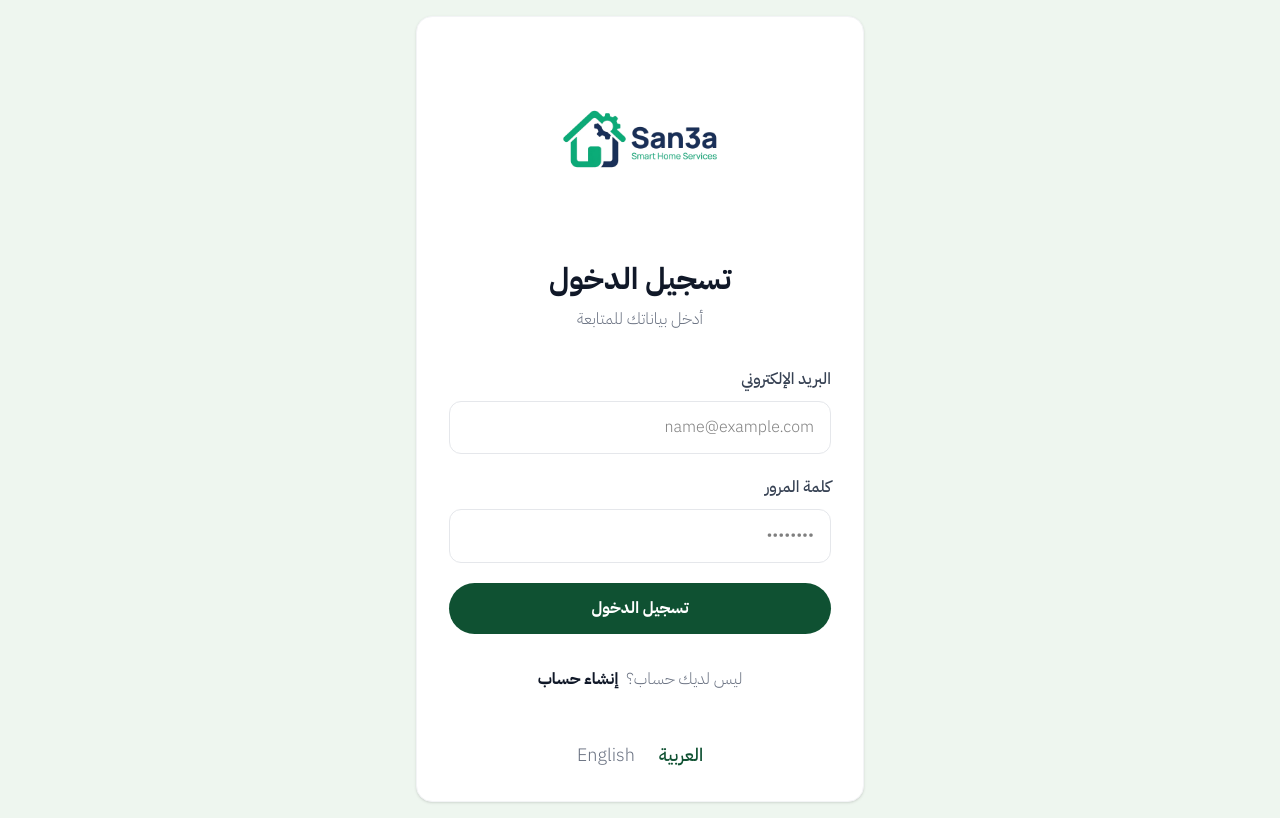
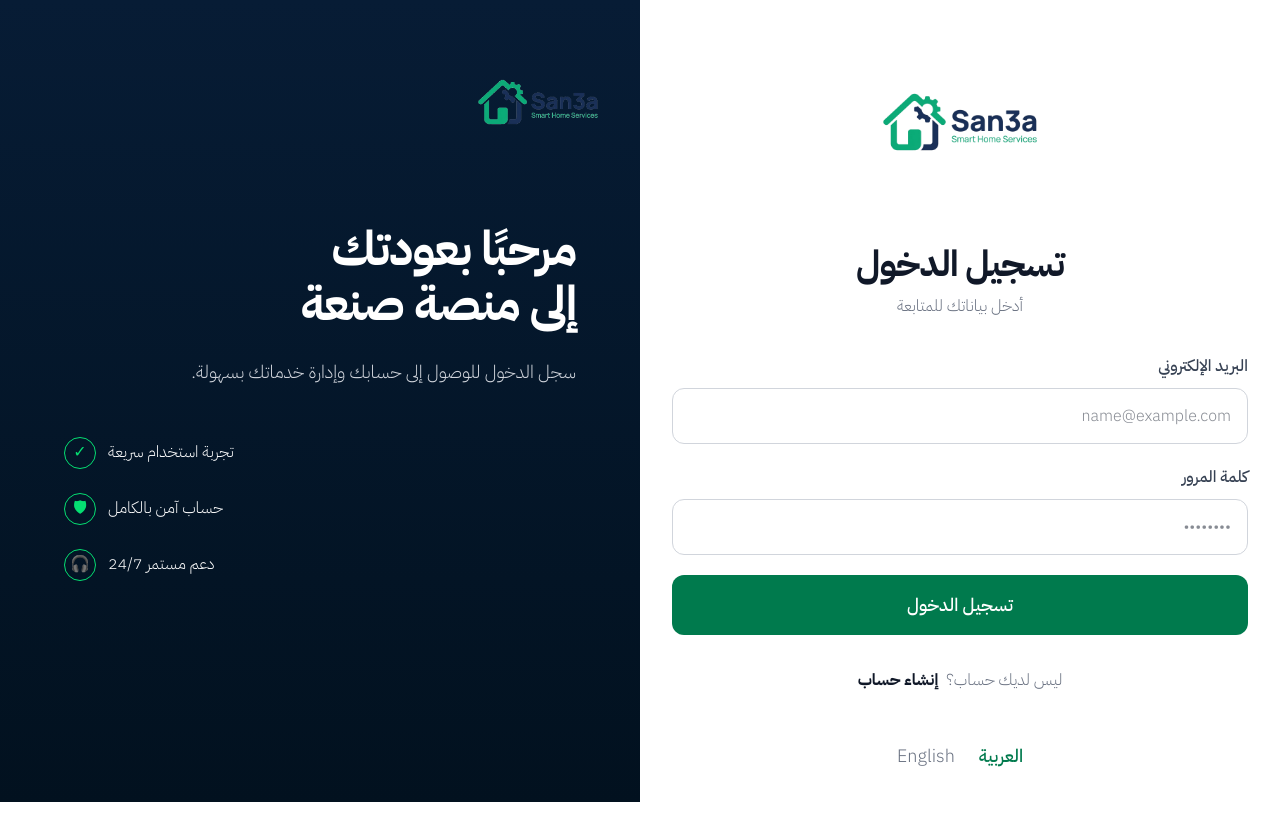
Before and after one commit to mohamedmadyan56/SAN3A-MAIN, a Next.js app in the folder frontend/: page /login in a window 1280 px wide. Built offline with nearby package versions, Linux system fonts and the light colour scheme; no server answers.

Commit message:
fix: revert login/register to original split-panel design
Restore the previous login/register layout with dark gradient banner
on the right and centered form on the left. Keeps the new
localStorage keys (user_avatar, user_id) for profile features.

```diff
--- a/frontend/src/app/(auth)/login/page.tsx
+++ b/frontend/src/app/(auth)/login/page.tsx
@@ -5,7 +5,6 @@ import axios from 'axios';
 import Image from 'next/image';
 import { useRouter } from 'next/navigation';
 import { toast } from 'react-hot-toast';
-import { API_BASE, extractTextContent } from '@/lib/api';
 
 export default function LoginPage() {
   const router = useRouter();
@@ -23,12 +22,11 @@ export default function LoginPage() {
     e.preventDefault();
     setIsLoading(true);
 
-    // تشغيل الـ Toast اللودينج الاحترافي
     const loginToast = toast.loading('جاري التحقق من البيانات...');
 
     try {
       const response = await axios.post(
-        `${API_BASE}/users/login`,
+        'http://localhost:5000/api/v1/users/login',
         { email, password }
       );
 
@@ -39,19 +37,16 @@ export default function LoginPage() {
         localStorage.setItem('user_token', token);
         localStorage.setItem('token', token);
 
-        // تخزين بيانات الجلسة في المتصفح
         localStorage.setItem('user_token', token);
         localStorage.setItem('user_role', userRole);
         localStorage.setItem('user_name', data?.user?.name || '');
         localStorage.setItem('user_avatar', data?.user?.avatar || '');
         localStorage.setItem('user_id', data?.user?._id || '');
 
-        // تحويل الـ Toast لـ النجاح
         toast.success(`مرحبًا بعودتك يا ${data?.user?.name || ''} 🎉`, {
           id: loginToast,
         });
 
-        // التوجيه الذكي للمستخدم بناءً على الـ Role
         setTimeout(() => {
           if (userRole === 'craftsman') {
             router.push('/dashboard/craftsman');
@@ -62,10 +57,11 @@ export default function LoginPage() {
           }
         }, 800);
       }
-    } catch (err: unknown) {
-      const msg = extractTextContent(err, 'بريد إلكتروني أو كلمة مرور غير صحيحة، تأكد وحاول مجدداً');
+    } catch (err: any) {
+      const msg =
+        err.response?.data?.message ||
+        'بريد إلكتروني أو كلمة مرور غير صحيحة، تأكد وحاول مجدداً';
 
-      // تحويل نفس الـ Toast لـ خطأ
       toast.error(msg, {
         id: loginToast,
       });
@@ -75,10 +71,59 @@ export default function LoginPage() {
   };
 
   return (
-    <div className="min-h-screen bg-[#eef6ef] flex items-center justify-center p-4" dir="rtl">
-        <div className="w-full max-w-md rounded-2xl shadow-sm border border-gray-100 p-8 bg-white">
+    <div className="min-h-screen flex flex-row-reverse bg-white">
 
-          {/* اللوجو فوق الفورم */}
+      <div className="hidden lg:flex w-1/2 bg-gradient-to-b from-[#071C35] to-[#02111F] text-white relative">
+        <div className="w-full flex flex-col justify-center px-16">
+
+          <div className="absolute top-8 right-8">
+            <Image
+              src="/logo.png"
+              alt="Logo"
+              width={140}
+              height={45}
+              priority
+              className="object-contain"
+            />
+          </div>
+
+          <h1 className="text-5xl font-black leading-[1.15] tracking-tight mb-6">
+            مرحبًا بعودتك<br />
+            إلى منصة صنعة
+          </h1>
+
+          <p className="text-gray-300 text-lg font-light leading-[1.9] mb-12">
+            سجل الدخول للوصول إلى حسابك وإدارة خدماتك بسهولة.
+          </p>
+
+          <div className="space-y-6">
+            <div className="flex items-center gap-3 justify-end">
+              <span>تجربة استخدام سريعة</span>
+              <div className="w-8 h-8 rounded-full border border-green-400 flex items-center justify-center text-green-400">
+                ✓
+              </div>
+            </div>
+
+            <div className="flex items-center gap-3 justify-end">
+              <span>حساب آمن بالكامل</span>
+              <div className="w-8 h-8 rounded-full border border-green-400 flex items-center justify-center text-green-400">
+                🛡
+              </div>
+            </div>
+
+            <div className="flex items-center gap-3 justify-end">
+              <span>دعم مستمر 24/7</span>
+              <div className="w-8 h-8 rounded-full border border-green-400 flex items-center justify-center text-green-400">
+                🎧
+              </div>
+            </div>
+          </div>
+        </div>
+      </div>
+
+      <div className="w-full lg:w-1/2 flex items-center justify-center p-8">
+        <div className="w-full max-w-xl" dir="rtl">
+
           <div className="flex justify-center mb-8">
             <Image
               src="/logo.png"
@@ -91,13 +136,12 @@ export default function LoginPage() {
           </div>
 
           <div className="text-center mb-8">
-            <h2 className="text-3xl font-bold text-gray-900 mb-2">
+            <h2 className="text-4xl font-black text-gray-900 mb-2 tracking-tight">
               تسجيل الدخول
             </h2>
             <p className="text-gray-500">أدخل بياناتك للمتابعة</p>
           </div>
 
-          {/* الفورم */}
           <form onSubmit={handleSubmit} className="space-y-5">
 
             <div>
@@ -110,7 +154,7 @@ export default function LoginPage() {
                 value={email}
                 onChange={(e) => setEmail(e.target.value)}
                 placeholder="name@example.com"
-                className="border border-gray-200 rounded-xl px-4 py-3 text-right w-full focus:border-[#0f5132] focus:ring-1 focus:ring-[#0f5132] outline-none"
+                className="w-full h-14 rounded-xl border border-gray-300 px-4 focus:outline-none focus:ring-2 focus:ring-[#007A4D] text-gray-900"
               />
             </div>
 
@@ -124,20 +168,19 @@ export default function LoginPage() {
                 value={password}
                 onChange={(e) => setPassword(e.target.value)}
                 placeholder="••••••••"
-                className="border border-gray-200 rounded-xl px-4 py-3 text-right w-full focus:border-[#0f5132] focus:ring-1 focus:ring-[#0f5132] outline-none"
+                className="w-full h-14 rounded-xl border border-gray-300 px-4 focus:outline-none focus:ring-2 focus:ring-[#007A4D] text-gray-900"
               />
             </div>
 
             <button
               type="submit"
               disabled={isLoading}
-              className="w-full bg-[#0f5132] text-white rounded-full font-bold hover:bg-[#0c3f27] transition-colors py-3 disabled:opacity-60"
+              className="w-full bg-[#007A4D] hover:bg-[#006341] disabled:bg-gray-400 transition text-white py-4 rounded-xl text-lg font-medium"
             >
               {isLoading ? 'جاري تسجيل الدخول...' : 'تسجيل الدخول'}
             </button>
           </form>
 
-          {/* الروابط السفلية */}
           <div className="text-center mt-8">
             <span className="text-gray-500">ليس لديك حساب؟</span>
             <button
@@ -150,11 +193,12 @@ export default function LoginPage() {
           </div>
 
           <div className="flex justify-center gap-6 mt-12 text-lg">
-            <button className="text-[#0f5132] font-medium">العربية</button>
+            <button className="text-[#007A4D] font-medium">العربية</button>
             <button className="text-gray-500">English</button>
           </div>
 
         </div>
+      </div>
     </div>
   );
 }
--- a/frontend/src/app/(auth)/register/page.tsx
+++ b/frontend/src/app/(auth)/register/page.tsx
@@ -4,7 +4,6 @@ import React, { useEffect, useState } from 'react';
 import axios from 'axios';
 import Image from 'next/image';
 import { useRouter } from 'next/navigation';
-import { API_BASE, extractTextContent } from '@/lib/api';
 
 export default function RegisterPage() {
   const navigate = useRouter();
@@ -32,7 +31,7 @@ export default function RegisterPage() {
 
     try {
       const response = await axios.post(
-        `${API_BASE}/users/signup`,
+        'http://localhost:5000/api/v1/users/signup',
         { name, email, phone, password, role }
       );
 
@@ -47,8 +46,10 @@ export default function RegisterPage() {
         localStorage.setItem('user_id', response.data.data?.user?._id || '');
         navigate.push('/');
       }
-    } catch (err: unknown) {
-      const msg = extractTextContent(err, 'حدث خطأ أثناء إنشاء الحساب، يرجى المحاولة مرة أخرى');
+    } catch (err: any) {
+      const msg =
+        err.response?.data?.message ||
+        'حدث خطأ أثناء إنشاء الحساب، يرجى المحاولة مرة أخرى';
       setErrorMessage(msg);
     } finally {
       setIsLoading(false);
@@ -56,10 +57,61 @@ export default function RegisterPage() {
   };
 
   return (
-    <div className="min-h-screen bg-[#eef6ef] flex items-center justify-center p-4" dir="rtl">
-        <div className="w-full max-w-md rounded-2xl shadow-sm border border-gray-100 p-8 bg-white">
+    <div className="min-h-screen flex flex-row-reverse bg-white">
 
-          {/* اللوجو فوق الفورم */}
+      <div className="hidden lg:flex w-1/2 bg-gradient-to-b from-[#071C35] to-[#02111F] text-white relative">
+        <div className="w-full flex flex-col justify-center px-16">
+
+          <div className="absolute top-8 right-8">
+            <Image
+              src="/logo.png"
+              alt="San3a Logo"
+              width={140}
+              height={45}
+              priority
+              className="object-contain"
+            />
+          </div>
+
+          <h1 className="text-6xl font-black leading-[1.1] tracking-tight mb-6">
+            انضم إلى مجتمعنا من<br />
+            المحترفين الموثوقين<br />
+            وأصحاب المنازل السعداء
+          </h1>
+
+          <p className="text-gray-300 text-lg font-light leading-[1.9] mb-12">
+            المنصة الأكثر موثوقية لخدمات المنازل الذكية الاحترافية.<br />
+            آمنة، موثوقة، وسلسة.
+          </p>
+
+          <div className="space-y-6">
+            <div className="flex items-center gap-3 justify-end">
+              <span>شبكة محترفين موثقة</span>
+              <div className="w-8 h-8 rounded-full border border-green-400 flex items-center justify-center text-green-400">
+                ✓
+              </div>
+            </div>
+
+            <div className="flex items-center gap-3 justify-end">
+              <span>حماية دفع آمنة</span>
+              <div className="w-8 h-8 rounded-full border border-green-400 flex items-center justify-center text-green-400">
+                🛡
+              </div>
+            </div>
+
+            <div className="flex items-center gap-3 justify-end">
+              <span>دعم فني متخصص على مدار الساعة</span>
+              <div className="w-8 h-8 rounded-full border border-green-400 flex items-center justify-center text-green-400">
+                🎧
+              </div>
+            </div>
+          </div>
+        </div>
+      </div>
+
+      <div className="w-full lg:w-1/2 flex items-center justify-center p-8">
+        <div className="w-full max-w-xl" dir="rtl">
+
           <div className="flex justify-center mb-8">
             <Image
               src="/logo.png"
@@ -72,13 +124,12 @@ export default function RegisterPage() {
           </div>
 
           <div className="text-center mb-8">
-            <h2 className="text-3xl font-bold text-gray-900 mb-2">
+            <h2 className="text-4xl font-black text-gray-900 mb-2 tracking-tight">
               إنشاء حساب
             </h2>
             <p className="text-gray-500">ابدأ رحلتك مع صنعة اليوم.</p>
           </div>
 
-          {/* رسائل التنبيه والخطأ */}
           {errorMessage && (
             <div className="bg-red-50 border border-red-200 text-red-600 p-4 rounded-xl mb-4 text-sm font-medium">
               {errorMessage}
@@ -91,14 +142,13 @@ export default function RegisterPage() {
             </div>
           )}
 
-          {/* اختيار نوع الحساب */}
           <div className="grid grid-cols-2 gap-3 mb-8">
             <button
               type="button"
               onClick={() => setRole('customer')}
                 className={`py-4 rounded-xl font-bold transition-all tracking-tight ${
                   role === 'customer'
-                    ? 'bg-[#0f5132] text-white shadow-md'
+                    ? 'bg-[#007A4D] text-white shadow-md'
                     : 'bg-[#EEF5F1] text-gray-700 hover:bg-gray-200'
                 }`}
               >
@@ -110,7 +160,7 @@ export default function RegisterPage() {
                 onClick={() => setRole('craftsman')}
                 className={`py-4 rounded-xl font-bold transition-all tracking-tight ${
                   role === 'craftsman'
-                    ? 'bg-[#0f5132] text-white shadow-md'
+                    ? 'bg-[#007A4D] text-white shadow-md'
                     : 'bg-[#EEF5F1] text-gray-700 hover:bg-gray-200'
                 }`}
               >
@@ -118,7 +168,6 @@ export default function RegisterPage() {
               </button>
           </div>
 
-          {/* فورم إدخال البيانات */}
           <form className="space-y-5" onSubmit={handleSubmit}>
             <div>
               <label className="block mb-2 text-gray-700 font-medium">
@@ -131,7 +180,7 @@ export default function RegisterPage() {
                 value={name}
                 onChange={(e) => setName(e.target.value)}
                 placeholder="أدخل اسمك الكامل"
-                className="border border-gray-200 rounded-xl px-4 py-3 text-right w-full focus:border-[#0f5132] focus:ring-1 focus:ring-[#0f5132] outline-none"
+                className="w-full h-14 rounded-xl border border-gray-300 px-4 focus:outline-none focus:ring-2 focus:ring-[#007A4D] text-gray-900"
               />
             </div>
 
@@ -146,7 +195,7 @@ export default function RegisterPage() {
                   value={email}
                   onChange={(e) => setEmail(e.target.value)}
                   placeholder="name@example.com"
-                  className="border border-gray-200 rounded-xl px-4 py-3 text-right w-full focus:border-[#0f5132] focus:ring-1 focus:ring-[#0f5132] outline-none"
+                  className="w-full h-14 rounded-xl border border-gray-300 px-4 focus:outline-none focus:ring-2 focus:ring-[#007A4D] text-gray-900"
                 />
               </div>
 
@@ -162,7 +211,7 @@ export default function RegisterPage() {
                   placeholder="+20 100 000 0000"
                   pattern="^\+?[0-9\s]{8,15}$"
                   title="يرجى إدخال رقم هاتف صحيح (أرقام فقط، يمكن أن يبدأ بـ +)"
-                  className="border border-gray-200 rounded-xl px-4 py-3 text-right w-full focus:border-[#0f5132] focus:ring-1 focus:ring-[#0f5132] outline-none"
+                  className="w-full h-14 rounded-xl border border-gray-300 px-4 focus:outline-none focus:ring-2 focus:ring-[#007A4D] text-gray-900"
                 />
               </div>
             </div>
@@ -178,17 +227,16 @@ export default function RegisterPage() {
                 value={password}
                 onChange={(e) => setPassword(e.target.value)}
                 placeholder="8 أحرف على الأقل"
-                className="border border-gray-200 rounded-xl px-4 py-3 text-right w-full focus:border-[#0f5132] focus:ring-1 focus:ring-[#0f5132] outline-none"
+                className="w-full h-14 rounded-xl border border-gray-300 px-4 focus:outline-none focus:ring-2 focus:ring-[#007A4D] text-gray-900"
               />
             </div>
 
-            {/* شروط وسياسة الخصوصية */}
             <div className="flex items-center gap-3 justify-start select-none">
               <input
                 id="terms"
                 type="checkbox"
                 required
-                className="w-5 h-5 accent-[#0f5132] cursor-pointer"
+                className="w-5 h-5 accent-[#007A4D] cursor-pointer"
               />
               <label htmlFor="terms" className="text-gray-700 cursor-pointer text-sm font-medium">
                 أوافق على الشروط وسياسة الخصوصية
@@ -198,7 +246,7 @@ export default function RegisterPage() {
             <button
               type="submit"
               disabled={isLoading}
-              className="w-full bg-[#0f5132] text-white rounded-full font-bold hover:bg-[#0c3f27] transition-colors py-3 disabled:opacity-60"
+              className="w-full bg-[#007A4D] hover:bg-[#006341] disabled:bg-gray-400 transition text-white py-4 rounded-xl text-lg font-medium"
             >
               {isLoading ? 'جاري إنشاء الحساب...' : 'إنشاء الحساب'}
             </button>
@@ -224,6 +272,7 @@ export default function RegisterPage() {
             </button>
           </div>
         </div>
+      </div>
     </div>
   );
 }
```
